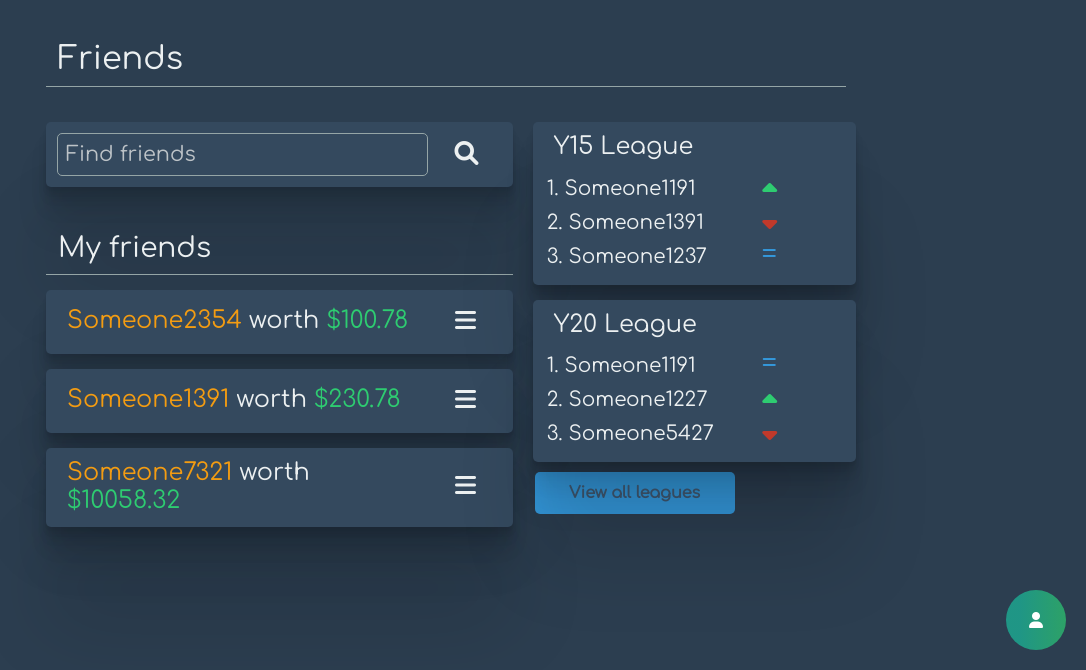
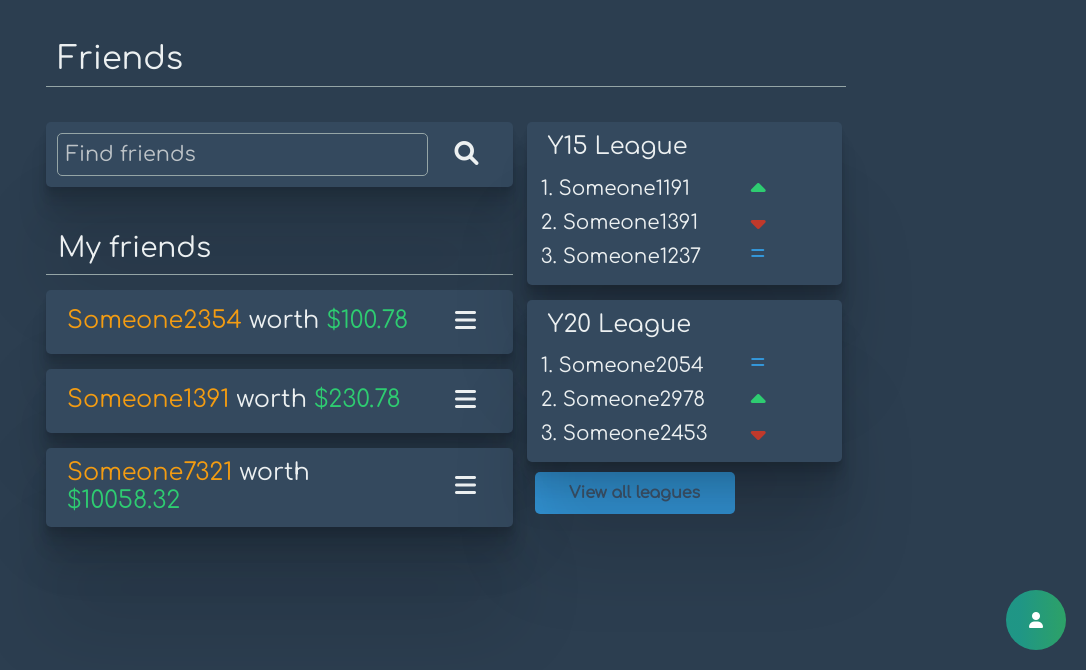
Before and after one commit to Manc-Y15/hustl.io, a Django app: page /friends/ in a window 1280 px wide. Shown: the part 130-800 px from the top of the page, without its empty margins (194-1280 px from the left). Run offline with Django 4.2, Linux system fonts and the light colour scheme; some libraries are stand-ins or nearby versions.

Commit message:
Friends page now fully generated from arrays in main_views, also changed some reactive features to improve display

```diff
--- a/src/assets/css/profile.css
+++ b/src/assets/css/profile.css
@@ -98,7 +98,7 @@
 }
 
 .league-preview {
-    max-width: 325px;
+    max-width: 315px;
     font-family: "Comfortaa";
     padding: 10px;
     padding-left: 20px;
@@ -106,7 +106,8 @@
     border: 1px solid transparent !important;
     border-radius: 5px !important;
     margin-top: 15px;
-    margin-left: 20px;
+    margin-left: 10px;
+    margin-right: 10px;
     box-shadow: 0 2.8px 2.2px rgba(0, 0, 0, 0.034), 0 6.7px 5.3px rgba(0, 0, 0, 0.048), 0 12.5px 10px rgba(0, 0, 0, 0.06), 0 22.3px 17.9px rgba(0, 0, 0, 0.072), 0 41.8px 33.4px rgba(0, 0, 0, 0.086), 0 100px 80px rgba(0, 0, 0, 0.12);
 }
 
--- a/src/main/main_views.py
+++ b/src/main/main_views.py
@@ -66,6 +66,9 @@ def friends_view(request):
 
 	friends = [["Someone2354",100.78,"21-02-2022","Losing",73.58],["Someone1391",230.78,"10-03-2022","Winning",62.58],["Someone7321",10058.32,"03-03-2022","Winning",3256.58]]
 
+	leagues = [["Y15 League",["Someone1191","Up"],["Someone1391","Down"],["Someone1237","Same"]],["Y20 League",["Someone2054","Same"],["Someone2978","Up"],["Someone2453","Down"]]]
+
 	return render(request, 'accounts/friends.html', {
-		'friends':friends
+		'friends':friends,
+		'leagues':leagues
 		})
--- a/src/templates/accounts/friends.html
+++ b/src/templates/accounts/friends.html
@@ -10,7 +10,7 @@
 				<h2 style="text-align: left;">Friends</h2>
 			</div>
 			<div class="row">
-				<div class="col-md-7 col-12" style="padding-top: 20px;">
+				<div class="col-sm-7 col-12" style="padding-top: 20px;">
 					<div class="grid">
 						<form>
 							<div class="profile-input row" style="margin-bottom: 45px; padding: 10px;">
@@ -51,94 +51,29 @@
 								</div>
 							</div>
 							{% endfor %}
-							<!-- <div class="profile-input row" id="Someone1191">
-								<h4 class="profile-input-text col-10">
-									<span style="color: #f39c12">Someone1191</span>&nbsp;worth&nbsp;
-									<span style="color: #2ecc71">$1173.58</span>
-								</h4>
-								<button class="btn btn-link col-2" type="button" onclick="displayFriendInfo(this);">
-									<i style="color: var(--clouds);font-size: 1.5em;" class="fa fa-solid fa-bars" style="pointer-events: none; color: white"></i>
-								</button>
-								<div class="profile-input row" id="Someone1191_child" style="box-shadow: none; display: none;">
-									<h4 class="profile-input-text col-6">Friends since:</h4>
-									<h4 class="profile-input-text col-6">21-02-2022</h4>
-									<h4 class="profile-input-text col-12 col-sm-6">Head to head:</h4>
-									<h4 class="profile-input-text col-12 col-sm-6"><span style="color: var(--alizarin);">Losing</span>&nbsp;by&nbsp;<span style="color: #2ecc71">$73.58</span></h4>
-									<div class="justify-content-center">
-										<button style="margin-top: 10px;" class="default-button col-12 col-sm-6" type="button" name="view_profile" onclick="viewProfile(this);">View profile</button>
-										<button style="margin-top: 10px;" class="remove-friend-button col-12 col-sm-6" type="button" name="Remove_friend" onclick="removeFriend(this);">Remove friend</button>
-									</div>
-								</div>
-							</div>
-							<div class="profile-input row" id="Someone1227">
-								<h4 class="profile-input-text col-10">
-									<span style="color: #f39c12">Someone1227</span>&nbsp;worth&nbsp;
-									<span style="color: #2ecc71">$100.78</span>
-								</h4>
-								<button class="btn btn-link col-2" type="button" onclick="displayFriendInfo(this);">
-									<i style="color: var(--clouds);font-size: 1.5em;" class="fa fa-solid fa-bars" style="pointer-events: none; color: white"></i>
-								</button>
-								<div class="profile-input row" id="Someone1227_child" style="box-shadow: none; display: none;">
-									<h4 class="profile-input-text col-6">Friends since:</h4>
-									<h4 class="profile-input-text col-6">21-02-2022</h4>
-									<h4 class="profile-input-text col-12 col-sm-6">Head to head:</h4>
-									<h4 class="profile-input-text col-12 col-sm-6"><span style="color: var(--alizarin);">Losing</span>&nbsp;by&nbsp;<span style="color: #2ecc71">$73.58</span></h4>
-									<div class="justify-content-center">
-										<button style="margin-top: 10px;" class="default-button col-12 col-sm-6" type="button" name="view_profile" onclick="viewProfile(this);">View profile</button>
-										<button style="margin-top: 10px;" class="remove-friend-button col-12 col-sm-6" type="button" name="Remove_friend" onclick="removeFriend(this);">Remove friend</button>
-									</div>
-								</div>
-							</div>
-							<div class="profile-input row" id="Someone1237">
-								<h4 class="profile-input-text col-10">
-									<span style="color: #f39c12">Someone1237</span>&nbsp;worth&nbsp;
-									<span style="color: #2ecc71">$100.78</span>
-								</h4>
-								<button class="btn btn-link col-2" type="button" onclick="displayFriendInfo(this);">
-									<i style="color: var(--clouds);font-size: 1.5em;" class="fa fa-solid fa-bars" style="pointer-events: none; color: white"></i>
-								</button>
-								<div class="profile-input row" id="Someone1237_child" style="box-shadow: none; display: none;">
-									<h4 class="profile-input-text col-6">Friends since:</h4>
-									<h4 class="profile-input-text col-6">21-02-2022</h4>
-									<h4 class="profile-input-text col-12 col-sm-6">Head to head:</h4>
-									<h4 class="profile-input-text col-12 col-sm-6"><span style="color: var(--alizarin);">Losing</span>&nbsp;by&nbsp;<span style="color: #2ecc71">$73.58</span></h4>
-									<div class="justify-content-center">
-										<button style="margin-top: 10px;" class="default-button col-12 col-sm-6" type="button" name="view_profile" onclick="viewProfile(this);">View profile</button>
-										<button style="margin-top: 10px;" class="remove-friend-button col-12 col-sm-6" type="button" name="Remove_friend" onclick="removeFriend(this);">Remove friend</button>
-									</div>
-								</div>
-							</div>
-							<div class="profile-input row" id="Someone5427">
-								<h4 class="profile-input-text col-10">
-									<span style="color: #f39c12">Someone5427</span>&nbsp;worth&nbsp;
-									<span style="color: #2ecc71">$100.78</span>
-								</h4>
-								<button class="btn btn-link col-2" type="button" onclick="displayFriendInfo(this);">
-									<i style="color: var(--clouds);font-size: 1.5em;" class="fa fa-solid fa-bars" style="pointer-events: none; color: white"></i>
-								</button>
-								<div class="profile-input row" id="Someone5427_child" style="box-shadow: none; display: none;">
-									<h4 class="profile-input-text col-6">Friends since:</h4>
-									<h4 class="profile-input-text col-6">21-02-2022</h4>
-									<h4 class="profile-input-text col-12 col-sm-6">Head to head:</h4>
-									<h4 class="profile-input-text col-12 col-sm-6"><span style="color: var(--alizarin);">Losing</span>&nbsp;by&nbsp;<span style="color: #2ecc71">$73.58</span></h4>
-									<div class="justify-content-center">
-										<button style="margin-top: 10px;" class="default-button col-12 col-sm-6" type="button" name="view_profile" onclick="viewProfile(this);">View profile</button>
-										<button style="margin-top: 10px;" class="remove-friend-button col-12 col-sm-6" type="button" name="Remove_friend" onclick="removeFriend(this);">Remove friend</button>
-									</div>
-								</div> -->
-							<!-- </div> -->
 						</div>
 					</div>
 					<div class="col" style="margin-left: 10px;padding-top: 20px;">
 						<div class="grid">
 							<div class="row justify-content-center">
-								<div class="league-preview col-md-12 col-6">
-									<h4 class="league-preview-text" style="padding-bottom: 10px;">Y15 League</h4>
+								{% for league in leagues %}
+								<div class="league-preview col-sm-12 col-6">
+									<h4 class="league-preview-text" style="padding-bottom: 10px;">{{league.0}}</h4>
+									{% for user in league|slice:"1:" %}
+									{% cycle '1' '2' '3' as position silent %}
 									<div class="league-preview-row row">
-										<h5 class="league-preview-text col-9 col-md-8">1. Someone1191</h5>
+										<h5 class="league-preview-text col-9 col-md-8">{{position}}. {{user.0}}</h5>
+										{% if user.1 == 'Up' %}
 										<i class="fa fa-solid fa-caret-up col" style="font-size: 1.5em; color: var(--emerald);"></i>
+										{% elif user.1 == 'Down' %}
+										<i class="fa fa-solid fa-caret-down col" style="font-size: 1.5em; color: var(--pomegranate);"></i>
+										{% else %}
+										<i class="fa fa-solid fa-equals col" style="font-size: 1em; color: var(--river);"></i>
+										{% endif %}
 									</div>
-									<div class="league-preview-row row">
+									{% endfor %}
+								</div>
+									<!-- <div class="league-preview-row row">
 										<h5 class="league-preview-text col-9 col-md-8">2. Someone1391</h5>
 										<i class="fa fa-solid fa-caret-down col" style="font-size: 1.5em; color: var(--pomegranate);"></i>
 									</div>
@@ -146,8 +81,9 @@
 										<h5 class="league-preview-text col-9 col-md-8">3. Someone1237</h5>
 										<i class="fa fa-solid fa-equals col" style="font-size: 1em; color: var(--river);"></i>
 									</div>
-								</div>
-								<div class="league-preview col-6 col-md-12">
+								</div> -->
+								{% endfor %}
+								<!-- <div class="league-preview col-12 col-sm-6 col-md-12">
 									<h4 class="league-preview-text" style="padding-bottom: 10px;">Y20 League</h4>
 									<div class="league-preview-row row">
 										<h5 class="league-preview-text col-9 col-md-8">1. Someone1191</h5>
@@ -161,7 +97,7 @@
 										<h5 class="league-preview-text col-9 col-md-8">3. Someone5427</h5>
 										<i class="fa fa-solid fa-caret-down col" style="font-size: 1.5em; color: var(--pomegranate);"></i>
 									</div>
-								</div>
+								</div> -->
 							</div>
 							<a href="leagues.html" class="default-button row justify-content-center" style="padding-top: 0.488em;padding-bottom: 0.488em; max-width: 200px; max-height: 160px; margin-top: 10px; margin-left: 0;">View all leagues</a>
 						</div>
```
